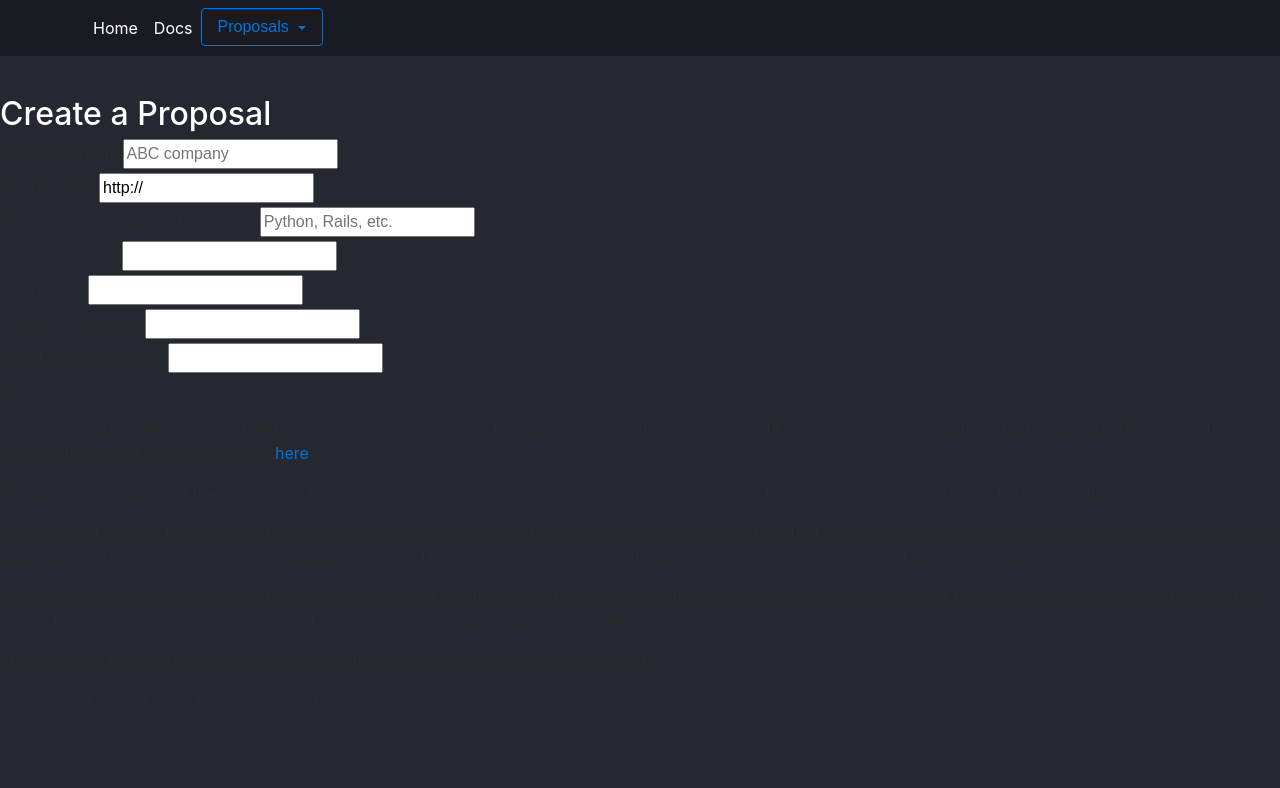
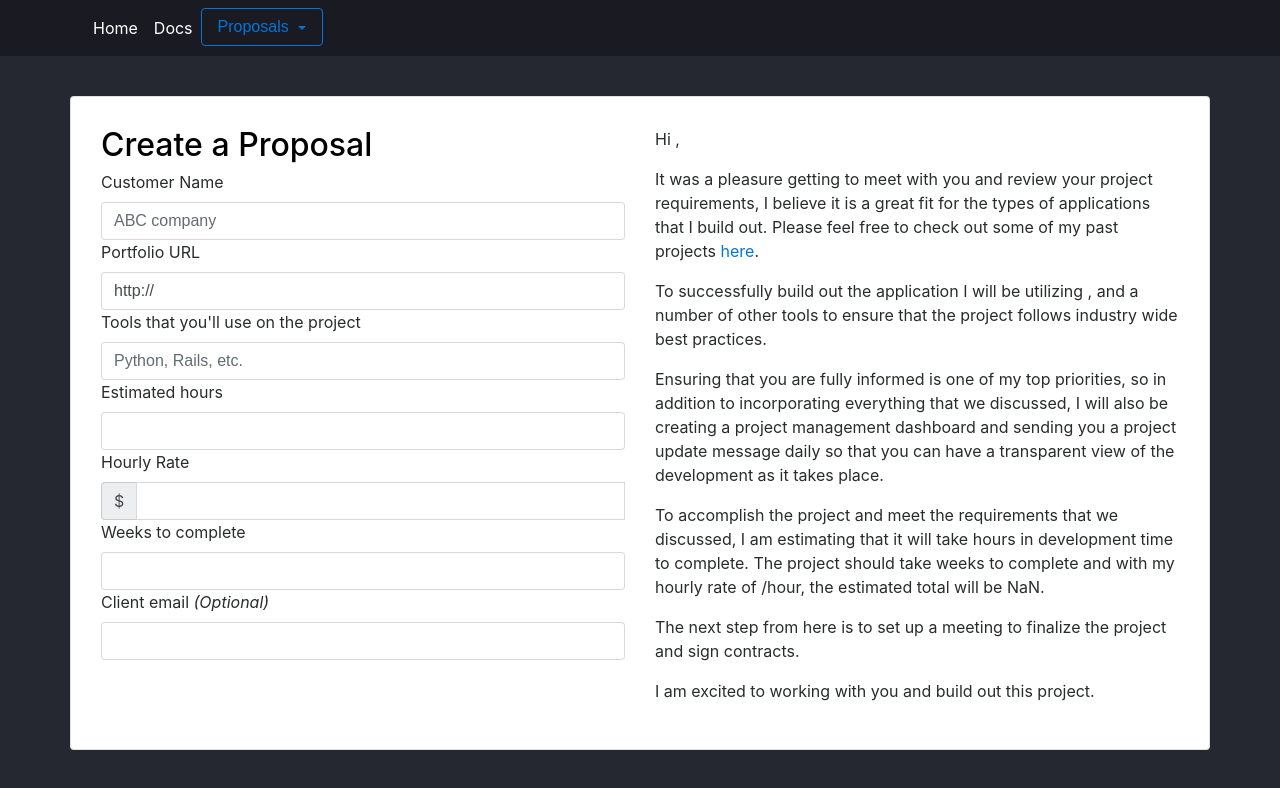
Before and after one commit to iSarCasm/freelance-fe, an Angular app: page /proposals/new in a window 1280 px wide. Shown: the top 788 px of the page. Built offline with nearby package versions, Linux system fonts and the light colour scheme.

Commit message:
Proposal new styles

```diff
--- /dev/null
+++ b/src/app/proposals/proposal-new.component.css
@@ -0,0 +1,3 @@
+.form-container {
+  padding: 30px;
+}
--- a/src/app/proposals/proposal-new.component.html
+++ b/src/app/proposals/proposal-new.component.html
@@ -1,10 +1,14 @@
-<h2>Create a Proposal</h2>
+<div class="card container form-container">
+  <div class="row">
+    <div class="col-md-6">
+      <h2 class="dark">Create a Proposal</h2>
 
       <div>
         <form #proposalFrom="ngForm">
           <div clas="form-group">
             <label for="customer">Customer Name</label>
             <input type="text"
+                class="form-control"
                 id="customer"
                 placeholder="ABC company"
                 required
@@ -12,7 +16,7 @@
                 #customer='ngModel'
                 [(ngModel)]="proposal.customer"
             >
-      <div [hidden]="customer.valid || customer.pristine">
+            <div [hidden]="customer.valid || customer.pristine" class="alert alert-danger">
               Customer name is required
             </div>
           </div>
@@ -20,6 +24,7 @@
               <label for="portfolio_url">Portfolio URL</label>
               <input type="text"
                   id="portfolio_url"
+                  class="form-control"
                   required
                   name="portfolio_url"
                   #portfolio_url='ngModel'
@@ -33,13 +38,14 @@
               <label for="tools">Tools that you'll use on the project</label>
               <input type="text"
                   id="tools"
+                  class="form-control"
                   placeholder="Python, Rails, etc."
                   required
                   name="tools"
                   #tools='ngModel'
                   [(ngModel)]="proposal.tools"
               >
-        <div [hidden]="customer.valid || customer.pristine">
+              <div [hidden]="customer.valid || customer.pristine" class="alert alert-danger">
                 List of tools is required
               </div>
           </div>
@@ -47,38 +53,44 @@
               <label for="estimated_hours">Estimated hours</label>
               <input type="number"
                   id="estimated_hours"
+                  class="form-control"
                   required
                   name="estimated_hours"
                   #estimated_hours='ngModel'
                   [(ngModel)]="proposal.estimated_hours"
               >
-        <div [hidden]="customer.valid || customer.pristine">
+              <div [hidden]="customer.valid || customer.pristine" class="alert alert-danger">
                 You need to estimate hours needed
               </div>
           </div>
           <div clas="form-group">
               <label for="hourly_rate">Hourly Rate</label>
+              <div class="input-group">
+                <span class="input-group-addon">$</span>
                 <input type="number"
                     id="hourly_rate"
+                    class="form-control"
                     required
                     name="hourly_rate"
                     #hourly_rate='ngModel'
                     [(ngModel)]="proposal.hourly_rate"
                 >
-        <div [hidden]="customer.valid || customer.pristine">
+                <div [hidden]="customer.valid || customer.pristine" class="alert alert-danger">
                   Please, specify your hourly rate
+                </div>
               </div>
           </div>
           <div clas="form-group">
               <label for="weeks_to_complete">Weeks to complete</label>
               <input type="number"
                   id="weeks_to_complete"
+                  class="form-control"
                   required
                   name="weeks_to_complete"
                   #weeks_to_complete='ngModel'
                   [(ngModel)]="proposal.weeks_to_complete"
               >
-        <div [hidden]="customer.valid || customer.pristine">
+              <div [hidden]="customer.valid || customer.pristine" class="alert alert-danger">
                 Weeks to complete is required
               </div>
           </div>
@@ -86,6 +98,7 @@
               <label for="client_email">Client email <em>(Optional)</em></label>
               <input type="email"
                   id="client_email"
+                  class="form-control"
                   name="client_email"
                   #client_email='ngModel'
                   [(ngModel)]="proposal.client_email"
@@ -93,7 +106,8 @@
           </div>
         </form>
       </div>
-
+    </div>
+    <div class="col-md-6">
       <div>
         <p>Hi {{ proposal.customer }},</p>
 
@@ -109,3 +123,6 @@
 
         <p>I am excited to working with you and build out this project.</p>
       </div>
+    </div>
+  </div>
+</div>
--- a/src/app/proposals/proposal-new.component.ts
+++ b/src/app/proposals/proposal-new.component.ts
@@ -3,7 +3,8 @@ import { Proposal } from './proposal';
 
 @Component({
   selector: 'proposal-new',
-  templateUrl: 'proposal-new.component.html'
+  templateUrl: 'proposal-new.component.html',
+  styleUrls: ['proposal-new.component.css']
 })
 
 export class ProposalNewComponent {
--- a/src/styles.css
+++ b/src/styles.css
@@ -6,3 +6,7 @@ body {
 h1, h2, h3, h4, h5, h6 {
   color: white;
 }
+
+.dark {
+  color: black;
+}
```
Lines whose indentation alone changed are shown as unchanged.
